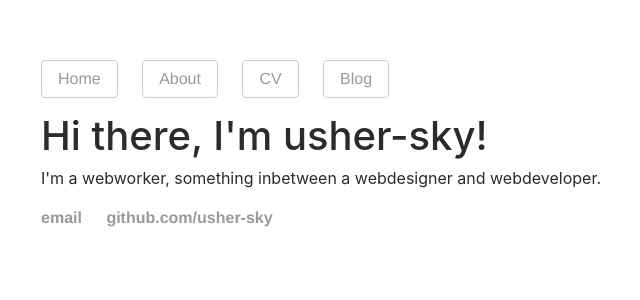
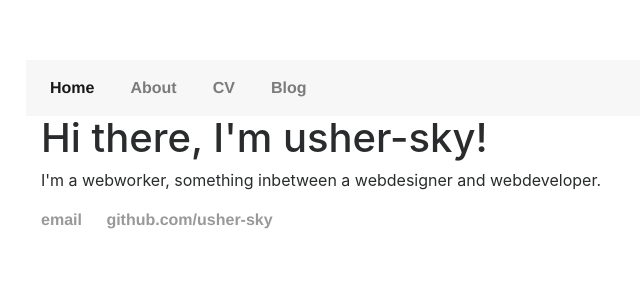
Before and after one commit to usher-sky/usher-sky.github.io, a Jekyll site: the page built from index.html, in a window 1280 px wide. Shown: the top 300 px of the page, without its empty margins (44-684 px from the left). Built offline with Jekyll 4.4.1, drawn with Linux system fonts in a browser that asks for light colours.

Commit message:
Update default.html
navbar

```diff
--- a/_layouts/default.html
+++ b/_layouts/default.html
@@ -14,13 +14,18 @@
 		<body>
 			<div class="container">
 				<div class="row">
-			<nav class="col-12">
-	    		<ul>
-	        		<li class="btn btn-secondary"><a href="/">Home</a></li>
-		        	<li class="btn btn-secondary"><a href="/about">About</a></li>
-	        		<li class="btn btn-secondary"><a href="/cv">CV</a></li>
-	        		<li class="btn btn-secondary"><a href="/blog">Blog</a></li>
+			<nav class="col-12 navbar navbar-toggleable-md navbar-light bg-faded">
+				<button class="navbar-toggler navbar-toggler-right" type="button" data-toggle="collapse" data-target="#navbarNav" aria-controls="navbarNav" aria-expanded="false" aria-label="Toggle navigation">
+	    		 <span class="navbar-toggler-icon"></span>
+ 					 </button>
+			<div class="collapse navbar-collapse" id="navbarNav">
+				<ul class="navbar-nav">
+	        		<li class="nav-item active"><a class="nav-link" href="/">Home <span class="sr-only">(current)</span></a></li>
+		        	<li class="nav-item"><a class="nav-link" href="/about">About</a></li>
+	        		<li class="nav-item"><a class="nav-link" href="/cv">CV</a></li>
+	        		<li class="nav-item"><a class="nav-link" href="/blog">Blog</a></li>
 	    		</ul>
+				</div>
 			</nav>
 				</div>
 			<div class="row">
```
